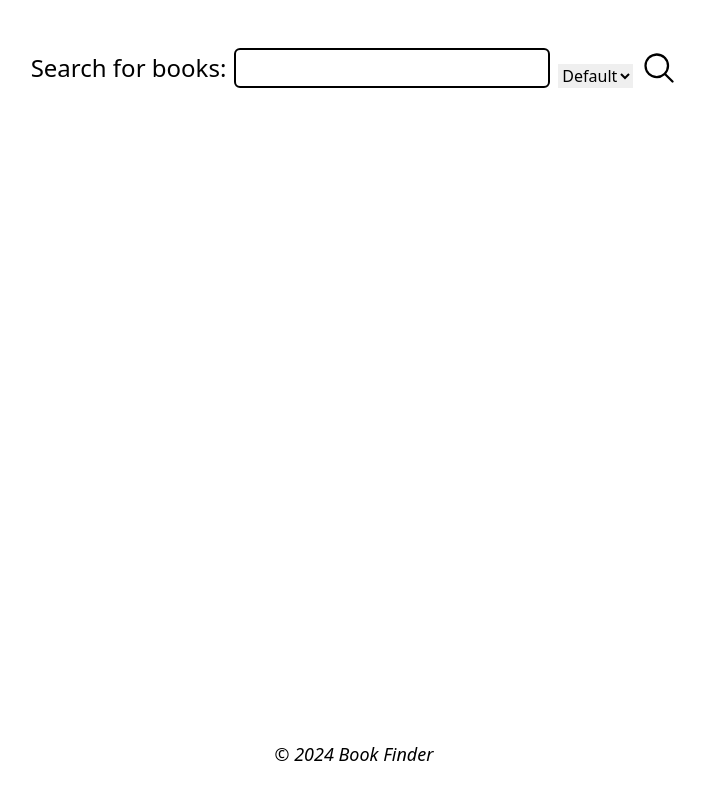
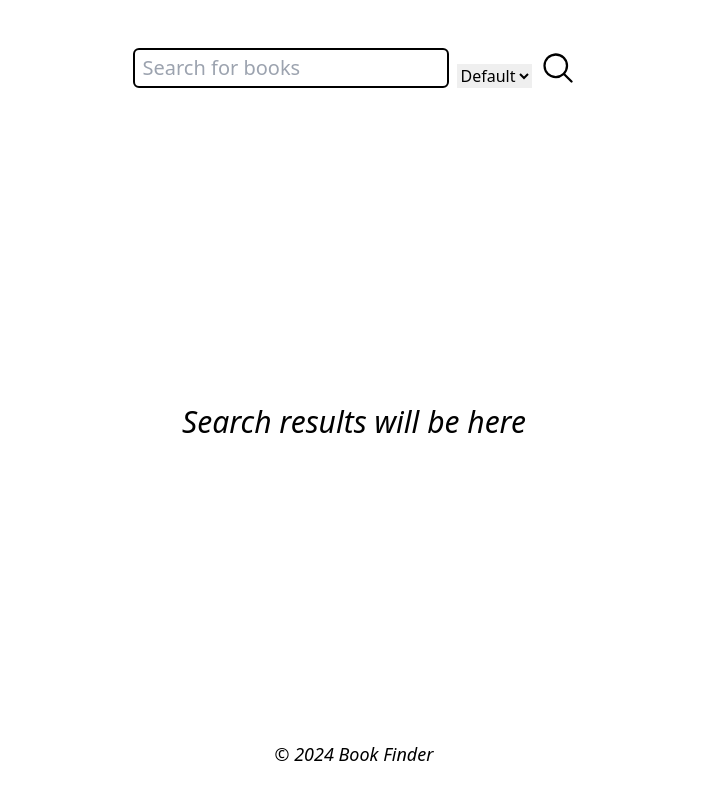
Before and after one commit to SEPOTOM/book-finder, a React (Vite) app: page / in a window 1280 px wide. Shown: the whole page, without its empty margins (286-991 px from the left). Built offline with nearby package versions, Linux system fonts and the light colour scheme.

Commit message:
feat: add messages to improve UX

```diff
--- a/src/App.tsx
+++ b/src/App.tsx
@@ -23,7 +23,11 @@ const App = () => {
         />
       </header>
       <main className="grow">
-        {searchQuery !== '' && (
+        {searchQuery === '' ? (
+          <p className="flex justify-center items-center h-full font-light text-3xl italic">
+            Search results will be here
+          </p>
+        ) : (
           <BooksList searchQuery={searchQuery} searchType={searchType} />
         )}
       </main>
--- a/src/features/books/BookAuthor.tsx
+++ b/src/features/books/BookAuthor.tsx
@@ -29,7 +29,7 @@ const BookAuthor = ({
 
   return (
     <>
-      <p className="text-lg">{authorName}</p>
+      <p className="text-lg">Author: {authorName}</p>
       {authorAlternativeName !== '' && (
         <p className="text-lg">Alternative name: {authorAlternativeName}</p>
       )}
--- a/src/features/books/BookItem.tsx
+++ b/src/features/books/BookItem.tsx
@@ -47,7 +47,7 @@ const BookItem = ({ bookId, searchParams }: BookItemProps) => {
           <h2 className="mb-3 font-bold text-3xl">
             {title || 'Unknown title'}
           </h2>
-          <p>{publish_date ? publish_date[0] : 'Unknown publish date'}</p>
+          <p>Publication date: {publish_date ? publish_date[0] : 'unknown'}</p>
           <BookAuthor
             searchParams={searchParams}
             authorNames={author_name || []}
--- a/src/features/books/SearchBooksForm.tsx
+++ b/src/features/books/SearchBooksForm.tsx
@@ -19,23 +19,31 @@ const SearchBooksForm = ({
     onSearchTypeChange(selectValue);
   };
 
+  let inputPlaceholder = 'Search for books';
+
+  if (selectValue === SearchTypes.AUTHOR) {
+    inputPlaceholder += ' by author';
+  }
+
+  if (selectValue === SearchTypes.TITLE) {
+    inputPlaceholder += ' by title';
+  }
+
   return (
     <form
       role="search"
       onSubmit={handleFormSubmit}
       className="flex items-end gap-x-2 px-3"
     >
-      <label className="flex flex-wrap items-center gap-2 font-medium text-2xl">
-        Search for books:
       <input
         type="search"
+        placeholder={inputPlaceholder}
         value={inputValue}
         onChange={(e: ChangeEvent<HTMLInputElement>) =>
           setInputValue(e.currentTarget.value)
         }
-          className="grow px-2 py-1 text-xl border-2 border-black rounded-md outline-offset-4"
+        className="grow min-w-72 px-2 py-1 text-xl border-2 border-black rounded-md outline-offset-4"
       />
-      </label>
       <select
         value={selectValue}
         onChange={(e: ChangeEvent<HTMLSelectElement>) =>
```
Lines whose indentation alone changed are shown as unchanged.
